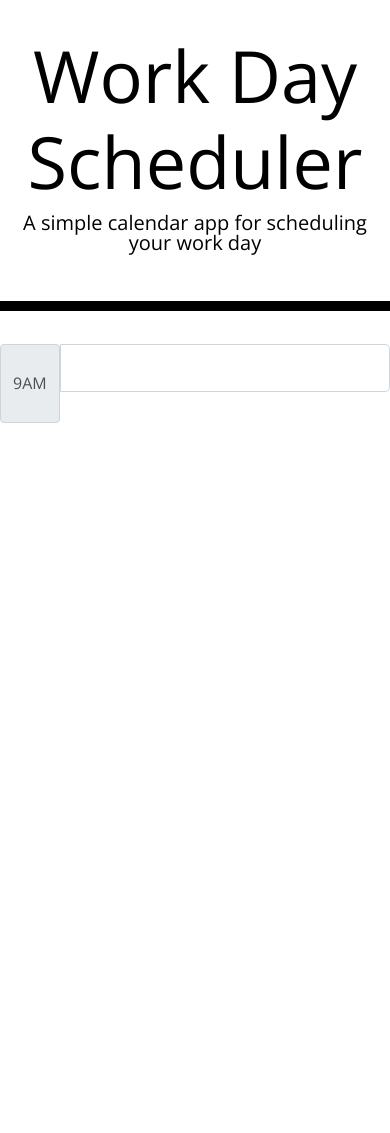
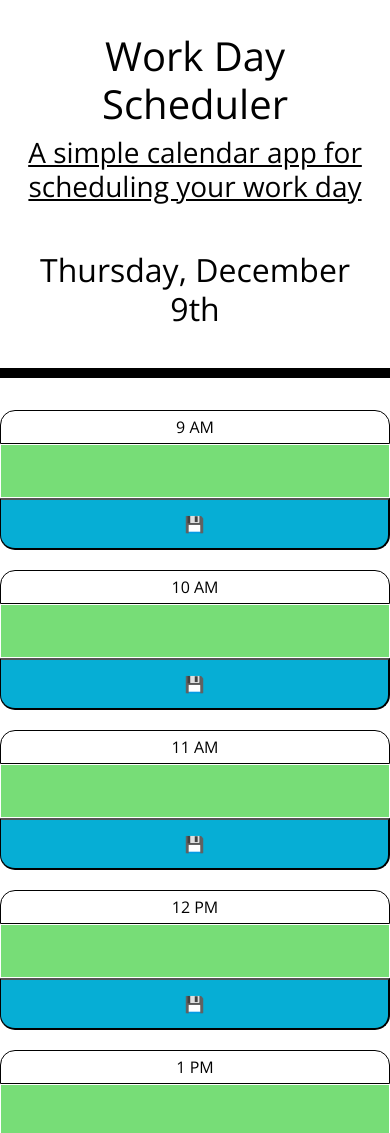
Before and after one commit to beanardk/Day-Planner, a plain HTML site: page index.html in a window 390 px wide. Shown: the top 1133 px of the page. Before the commit the page ends 844 px from the top, so only its background shows below. Drawn offline with nearby package versions, Linux system fonts and the light colour scheme; files that its build step writes are made by us from their sources.

Commit message:
added bootstrap

```diff
--- /dev/null
+++ b/assets/script.js
@@ -0,0 +1,76 @@
+let timeElement = $("#currentDay")
+let containerElement = $(".container")
+
+let currentTime = moment()
+let currentHour = currentTime.format("H")
+timeElement.text(currentTime.format("dddd, MMMM Do"))
+
+let eventObject = {
+    9: "",
+    10: "",
+    11: "",
+    12: "",
+    13: "",
+    14: "",
+    15: "",
+    16: "",
+    17: "",
+}
+
+let todayStorage = JSON.parse(localStorage.getItem(currentTime.format("MMMM Do, YYYY")))
+if(!todayStorage) {
+    localStorage.setItem(currentTime.format("MMMM Do, YYYY"), JSON.stringify(eventObject))
+    todayStorage = JSON.parse(localStorage.getItem(currentTime.format("MMMM Do, YYYY")))
+}
+
+for (let i = 9; i < 18; i++) {
+    if(i == currentHour) {
+        addTimeBlock("present", i)
+    }
+    else if(i < currentHour) {
+        addTimeBlock("past", i)
+    }
+    else {
+        addTimeBlock("future", i)
+    }
+}
+
+function addTimeBlock(tense, hour) {
+    let timeBlockElement = $("<div>")
+    timeBlockElement.addClass("row time-block")
+
+    let pElement = $("<p>")
+    pElement.addClass("hour col-12 col-md-1")
+    pElement.text(`${convertTime(hour)} ${checkSuffix(hour)}`)
+
+    let textAreaElement = $("<textarea>")
+    textAreaElement.val(todayStorage[hour])
+    textAreaElement.addClass(`description col-12 col-md-10 ${tense}`)
+    textAreaElement.attr("data-textHour", hour)
+
+    let buttonElement = $("<button>")
+    buttonElement.text("💾")
+    buttonElement.data("hour", hour)
+    buttonElement.addClass("saveBtn col-12 col-md-1")
+
+    timeBlockElement.append([pElement, textAreaElement, buttonElement])
+    containerElement.append(timeBlockElement)
+}
+
+function checkSuffix(hour) {
+    if(hour < 12) return "AM"
+
+    return "PM"
+}
+
+function convertTime(hour) { return moment(hour, 'HH').format('h'); }
+
+
+containerElement.on("click", "button", (event) => {
+    let Button = $(event.target)
+    let buttonHour = Button.data("hour")
+    let hourTextArea = $(`textarea[data-textHour=${buttonHour}]`, containerElement);
+
+    todayStorage[buttonHour] = hourTextArea.val()
+    localStorage.setItem(currentTime.format("MMMM Do, YYYY"), JSON.stringify(todayStorage))
+})
--- a/assets/style.css
+++ b/assets/style.css
@@ -2,6 +2,10 @@ body {
   font-family: 'Open Sans', sans-serif;
   font-size: 16px;
   line-height: 1;
+}
+
+h3 {
+  text-decoration: underline;
 }
 
 textarea {
@@ -9,7 +13,7 @@ body {
   border: none;
   resize: none;
   color: #000000;
-    border-left: 1px solid black;
+  border: 1px solid black;
   padding: 10px;
 }
 
@@ -32,14 +36,17 @@ body {
 
 .row {
   white-space: pre-wrap;
-    height: 80px;
-    border-top: 1px solid white;
+  height: 5rem;
 }
 
 .hour {
-    background-color: #ffffff;
+  display: flex;
+  justify-content: center;
+  align-items: center;
   color: #000000;
-    border-top: 1px dashed #000000;
+  margin: 0;
+  border: 1px solid;
+  border-radius: 15px 0 0 15px;
 }
 
 .past {
@@ -59,13 +66,36 @@ body {
 
 .saveBtn {
   border-left: 1px solid black;
-    border-top-right-radius: 15px;
-    border-bottom-right-radius: 15px;
+  border-radius: 0 15px 15px 0;
+  padding: 1rem;
   background-color: #06aed5;
   color: white;
 }
 
-  .saveBtn i:hover {
-    font-size: 20px;
+.saveBtn:hover {
+  font-size: 1.5rem;
   transition: all 0.3s ease-in-out;
 }
+
+#currentDay {
+  margin-top: 3rem;
+}
+
+@media screen and (max-width: 768px) {
+  textarea {
+    border: 1px solid;
+  }
+
+  .row {
+    margin-bottom: 5rem;
+  }
+
+  .hour {
+    border: 1px solid;
+    border-radius: 15px 15px 0 0;
+    padding: .5rem;
+  }
+
+  .saveBtn {
+    border-radius: 0 0 15px 15px;
+  }
--- a/index.html
+++ b/index.html
@@ -4,40 +4,33 @@
     <meta charset="UTF-8" />
     <meta name="viewport" content="width=device-width, initial-scale=1.0" />
     <meta http-equiv="X-UA-Compatible" content="ie=edge" />
-    <link
-      rel="stylesheet"
-      href="https://stackpath.bootstrapcdn.com/bootstrap/4.3.1/css/bootstrap.min.css"
-    />
-    <link
-      rel="stylesheet"
-      href="https://use.fontawesome.com/releases/v5.8.1/css/all.css"
-      integrity="sha384-50oBUHEmvpQ+1lW4y57PTFmhCaXp0ML5d60M1M7uH2+nqUivzIebhndOJK28anvf"
-      crossorigin="anonymous"
-    />
-    <link
-      href="https://fonts.googleapis.com/css?family=Open+Sans&display=swap"
-      rel="stylesheet"
-    />
-    <link rel="stylesheet" href="style.css" />
+    <link rel="stylesheet" href="https://stackpath.bootstrapcdn.com/bootstrap/4.3.1/css/bootstrap.min.css"/>
+    <link rel="stylesheet" href="https://use.fontawesome.com/releases/v5.8.1/css/all.css" integrity="sha384-50oBUHEmvpQ+1lW4y57PTFmhCaXp0ML5d60M1M7uH2+nqUivzIebhndOJK28anvf" crossorigin="anonymous"/>
+    <link href="https://fonts.googleapis.com/css?family=Open+Sans&display=swap" rel="stylesheet"/>
+    <link rel="stylesheet" href="./assets/css/style.css" />
     <title>Work Day Scheduler</title>
   </head>
 
   <body>
     <header class="jumbotron">
-      <h1 class="display-3">Work Day Scheduler</h1>
-      <p class="lead">A simple calendar app for scheduling your work day</p>
-      <p id="currentDay" class="lead"></p>
+      <h1>Work Day Scheduler</h1>
+      <h3>A simple calendar app for scheduling your work day</h3>
+      <h2 id="currentDay"></h2>
     </header>
+
     <div class="container">
-      <div class="row">
-        <div class="input-group input-group-lg">
-            <span class="input-group-text" id="inputGroup-sizing-lg">9AM</span>
-            <input type="text" class="form-control" aria-label="Sizing example input" aria-describedby="inputGroup-sizing-lg">
-          </div>
-      </div>
+      <!-- Timeblocks go here -->
+      <!-- <div class="row time-block">
+        <p class="hour col-12 col-md-1">9AM</p>
+        <textarea class="description col-12 col-md-10"></textarea>
+        <button class="saveBtn col-12 col-md-1">💾</button>
+      </div> -->
+
+
     </div>
 
     <script src="https://cdnjs.cloudflare.com/ajax/libs/jquery/3.2.1/jquery.min.js"></script>
     <script src="https://cdnjs.cloudflare.com/ajax/libs/moment.js/2.24.0/moment.min.js"></script>
+    <script src="./assets/script.js"></script>
   </body>
 </html>
```
Lines whose indentation alone changed are shown as unchanged.
